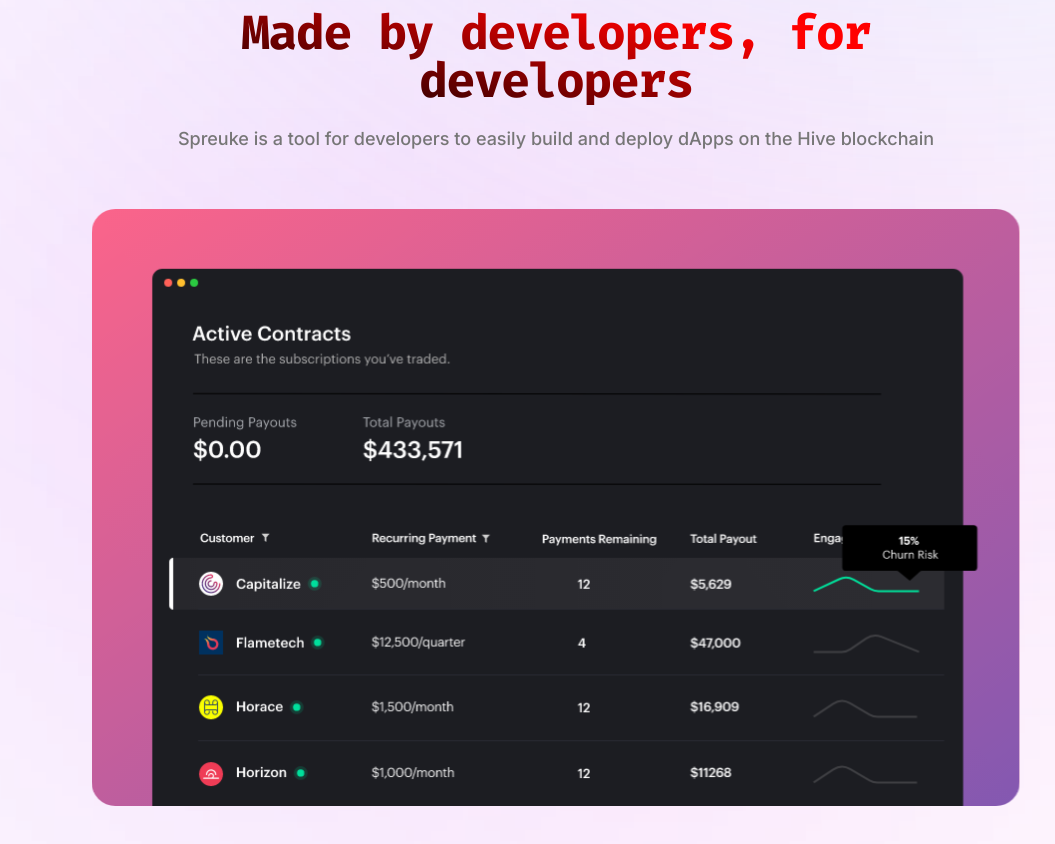
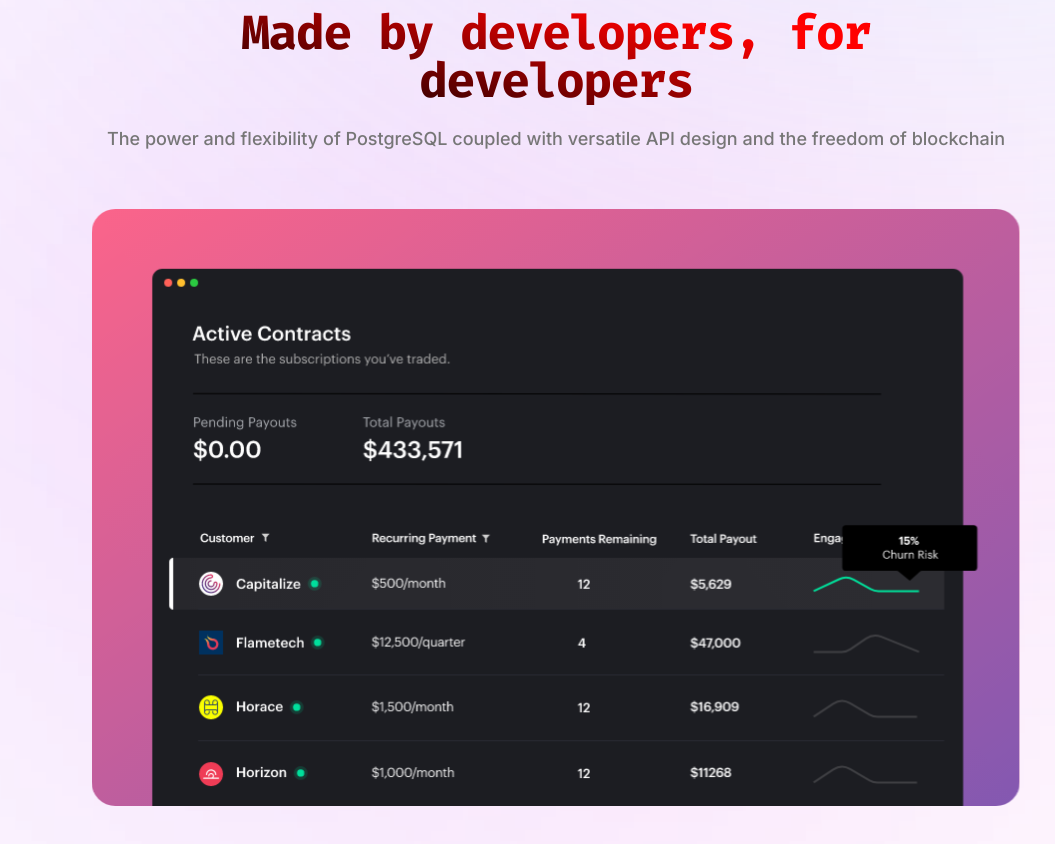
Before and after one commit to FreeBeings-io/haf-plug-play-landing, a Nuxt app: page / in a window 1280 px wide. Shown: the part 1080-1924 px from the top of the page, without its empty margins (84-1139 px from the left). Built offline with nearby package versions, Linux system fonts and the light colour scheme.

Commit message:
update developers cta

```diff
--- a/components/Sections/1.vue
+++ b/components/Sections/1.vue
@@ -2,7 +2,7 @@
   <div>
     <Screen
       title="Made by developers, for developers"
-      bio="Spreuke is a tool for developers to easily build and deploy dApps on the Hive blockchain"
+      bio="The power and flexibility of PostgreSQL coupled with versatile API design and the freedom of blockchain"
       id="developers"
     >
       <img src="img6.svg" class="flex justify-center mx-auto mt-14" alt="" />
```
